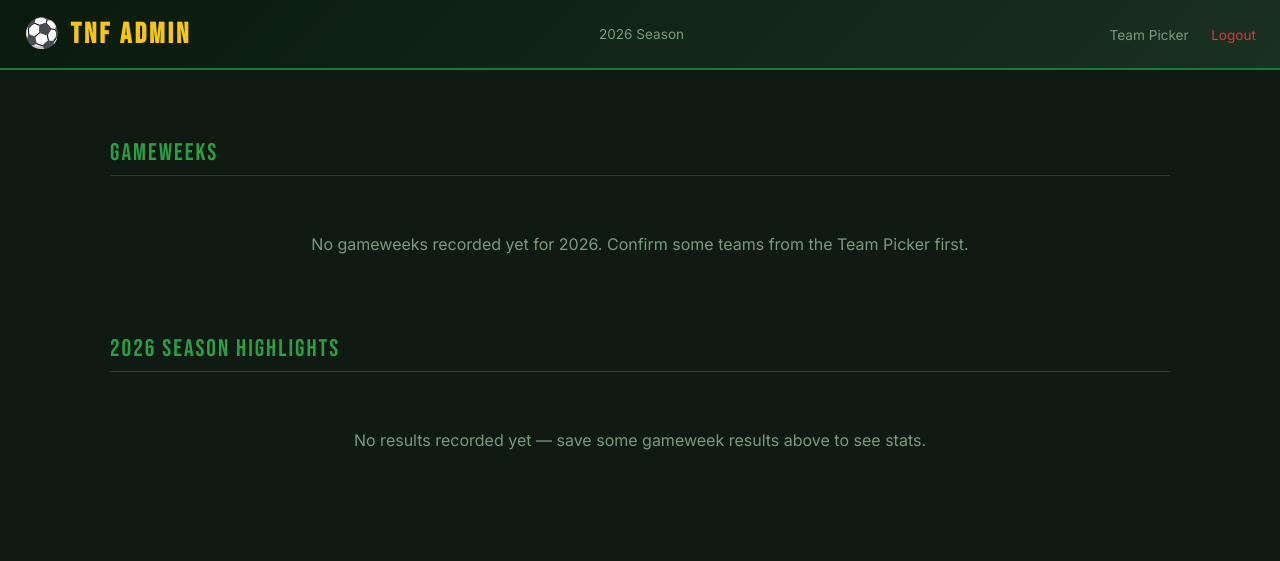
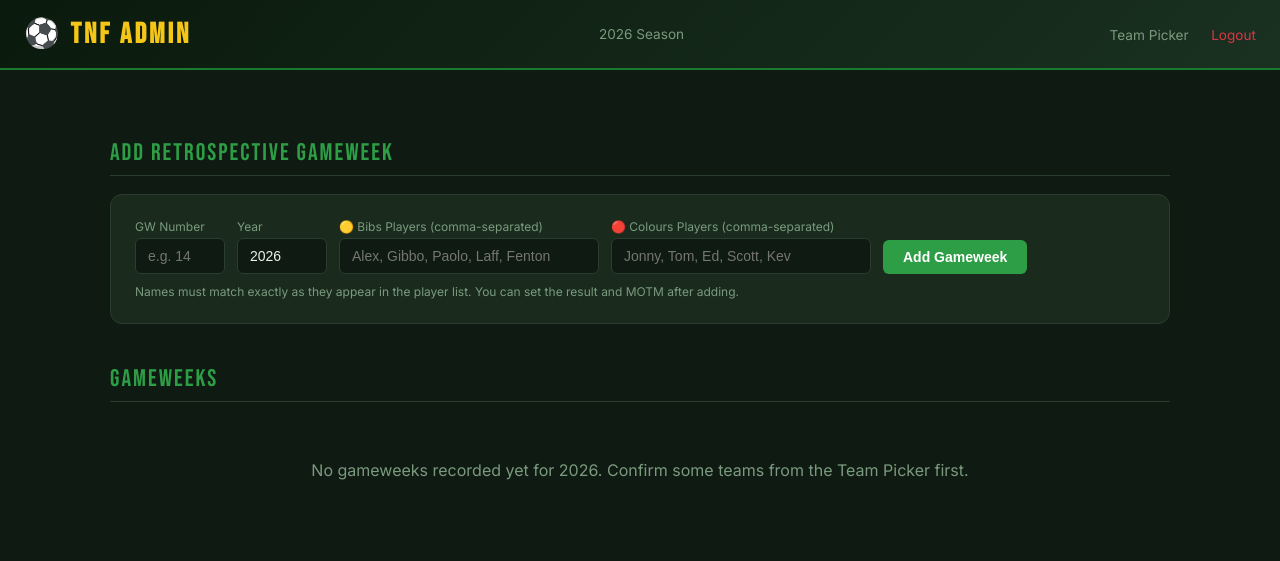
Before and after one commit to a-m-c-z/tnf-app, a Flask app: page /admin in a window 1280 px wide. Shown: the top 561 px of the page. Run offline with Flask 3, Linux system fonts and the light colour scheme; the visitor is signed in with stand-in values (Sample User, id 1); data comes from the database, SQL or seed files in the repository; data that the repository does not hold is empty.

Commit message:
retro gameweeks

```diff
--- a/app.py
+++ b/app.py
@@ -19,7 +19,7 @@ PLAYERS = [
     'Alex', 'Gibbo', 'Paolo', 'Laff', 'Fenton', 'Jonny', 'Tom', 'Ed',
     'Scott', 'Kev', 'Adam', 'Ilya', 'Shaun', 'Luke', 'Kieran', 'Farrar',
     'Jon', 'Baker Jr', 'Paul D', 'Wysocki', 'Gareth', 'Harry Bass', 'Si',
-    'Dave', 'Evan', 'Ethan',
+    'Dave', 'Evan', 'Ethan', 'Guest 1', 'Guest 2', 'Guest 3', 'Guest 4'
 ]
 
 database.init_db()
@@ -284,11 +284,47 @@ def admin():
 @app.route('/admin/save_result', methods=['POST'])
 @admin_required
 def save_result():
-    gw_key         = request.form.get('gameweek_key')
-    result         = request.form.get('result')
-    goal_difference= request.form.get('goal_difference', '')
-    motm_player_id = request.form.get('motm_player_id') or None
+    gw_key          = request.form.get('gameweek_key')
+    result          = request.form.get('result')
+    goal_difference = request.form.get('goal_difference', '')
+    motm_player_id  = request.form.get('motm_player_id') or None
     database.save_gameweek_result(gw_key, result, goal_difference, motm_player_id)
+    return redirect(url_for('admin'))
+
+
+@app.route('/admin/delete_gameweek', methods=['POST'])
+@admin_required
+def delete_gameweek():
+    gw_key = request.form.get('gameweek_key')
+    database.delete_gameweek(gw_key)
+    return redirect(url_for('admin'))
+
+
+@app.route('/admin/add_gameweek', methods=['POST'])
+@admin_required
+def add_gameweek():
+    """Add a retrospective gameweek manually."""
+    gw_number   = request.form.get('gw_number', '').strip()
+    gw_year     = request.form.get('gw_year', '').strip()
+    bibs_raw    = request.form.get('bibs_players', '')
+    colours_raw = request.form.get('colours_players', '')
+
+    bibs_names    = [n.strip() for n in bibs_raw.split(',') if n.strip()]
+    colours_names = [n.strip() for n in colours_raw.split(',') if n.strip()]
+
+    error = None
+    if not gw_number or not gw_year:
+        error = 'Gameweek number and year are required.'
+    elif len(bibs_names) == 0 or len(colours_names) == 0:
+        error = 'Both teams must have at least one player.'
+    elif len(bibs_names) != len(colours_names):
+        error = f'Teams must be equal size ({len(bibs_names)} vs {len(colours_names)}).'
+
+    if error:
+        return redirect(url_for('admin') + f'?add_error={error}')
+
+    gw_key = f"{gw_number}-{gw_year}"
+    database.save_gameweek_teams_manual(gw_key, bibs_names, colours_names)
     return redirect(url_for('admin'))
 
 
@@ -348,12 +384,3 @@ def assign_positions(players):
 
 if __name__ == '__main__':
     app.run(debug=True, host='0.0.0.0', port=5000)
-
-@app.route('/check-volume')
-def check_volume():
-    import os
-    data_dir = '/data'
-    if os.path.exists(data_dir):
-        files = os.listdir(data_dir)
-        return f"Files in /data: {files}"
-    return "/data directory does not exist ❌"
--- a/database.py
+++ b/database.py
@@ -414,3 +414,52 @@ def get_season_stats(year=None):
             stats[name]['worst_partner_win_pct'] = 0
 
     return stats
+
+
+def delete_gameweek(gameweek_key):
+    """Delete a gameweek and its result entirely."""
+    conn = sqlite3.connect(DB_PATH)
+    c = conn.cursor()
+    c.execute('DELETE FROM gameweek_results WHERE gameweek_key = ?', (gameweek_key,))
+    c.execute('DELETE FROM gameweek_teams WHERE gameweek_key = ?', (gameweek_key,))
+    conn.commit()
+    conn.close()
+
+
+def save_gameweek_teams_manual(gameweek_key, bibs_names, colours_names):
+    """
+    Save a retrospective gameweek given just player names.
+    Looks up ratings to compute averages; falls back to 5.0 if no ratings found.
+    """
+    import json
+    conn = sqlite3.connect(DB_PATH)
+    c = conn.cursor()
+
+    def avg_for(name):
+        c.execute('''SELECT AVG(defensive_workrate + attacking_workrate + fitness +
+                                passing_possession + defending_tackles + shooting +
+                                physicality + pace + goalkeeping) / 9.0
+                     FROM ratings r
+                     JOIN players p ON r.player_id = p.id
+                     WHERE p.name = ?''', (name,))
+        row = c.fetchone()
+        return round(row[0], 2) if row and row[0] else 5.0
+
+    bibs    = [{'name': n, 'avg_rating': avg_for(n), 'def_rating': 5.0, 'att_rating': 5.0} for n in bibs_names]
+    colours = [{'name': n, 'avg_rating': avg_for(n), 'def_rating': 5.0, 'att_rating': 5.0} for n in colours_names]
+
+    bibs_avg    = sum(p['avg_rating'] for p in bibs)    / len(bibs)    if bibs    else 5.0
+    colours_avg = sum(p['avg_rating'] for p in colours) / len(colours) if colours else 5.0
+
+    c.execute('''INSERT INTO gameweek_teams
+                     (gameweek_key, bibs_players, colours_players, bibs_avg, colours_avg, updated_at)
+                 VALUES (?, ?, ?, ?, ?, CURRENT_TIMESTAMP)
+                 ON CONFLICT(gameweek_key) DO UPDATE SET
+                     bibs_players    = excluded.bibs_players,
+                     colours_players = excluded.colours_players,
+                     bibs_avg        = excluded.bibs_avg,
+                     colours_avg     = excluded.colours_avg,
+                     updated_at      = CURRENT_TIMESTAMP''',
+              (gameweek_key, json.dumps(bibs), json.dumps(colours), bibs_avg, colours_avg))
+    conn.commit()
+    conn.close()
--- a/templates/admin.html
+++ b/templates/admin.html
@@ -149,6 +149,67 @@
         }
         .result-form button:hover { background: var(--green); }
 
+        .btn-delete {
+            padding: 6px 14px;
+            background: transparent;
+            color: var(--colours);
+            border: 1px solid var(--colours);
+            border-radius: 6px;
+            font-size: 0.75rem;
+            font-weight: 600;
+            cursor: pointer;
+            transition: background .2s, color .2s;
+        }
+        .btn-delete:hover { background: var(--colours); color: white; }
+
+        .retro-form {
+            background: var(--card);
+            border: 1px solid var(--border);
+            border-radius: 12px;
+            padding: 24px;
+            margin-bottom: 28px;
+        }
+        .retro-form .fields {
+            display: flex;
+            flex-wrap: wrap;
+            gap: 12px;
+            align-items: flex-end;
+        }
+        .retro-form label { font-size: 0.75rem; color: var(--muted); display: block; margin-bottom: 4px; }
+        .retro-form input, .retro-form select {
+            background: var(--bg);
+            border: 1px solid var(--border);
+            color: var(--text);
+            padding: 9px 12px;
+            border-radius: 6px;
+            font-size: 0.875rem;
+            outline: none;
+        }
+        .retro-form input:focus { border-color: var(--green-l); }
+        .retro-form input.wide { width: 260px; }
+        .retro-form input.narrow { width: 90px; }
+        .retro-form button {
+            padding: 9px 20px;
+            background: var(--green-l);
+            color: white;
+            border: none;
+            border-radius: 6px;
+            font-size: 0.875rem;
+            font-weight: 600;
+            cursor: pointer;
+        }
+        .retro-form button:hover { background: var(--green); }
+        .retro-hint { font-size: 0.75rem; color: var(--muted); margin-top: 10px; }
+        .add-error {
+            background: rgba(220,53,69,0.15);
+            border: 1px solid var(--colours);
+            color: #ff8a93;
+            padding: 10px 14px;
+            border-radius: 6px;
+            margin-bottom: 14px;
+            font-size: 0.85rem;
+        }
+
         .motm-tag {
             display: inline-flex;
             align-items: center;
@@ -238,6 +299,41 @@
 
 <main>
 
+    <!-- ── Add Retrospective Gameweek ────────────────────── -->
+    <div class="section-title">Add Retrospective Gameweek</div>
+
+    {% set add_error = request.args.get('add_error') %}
+    {% if add_error %}
+    <div class="add-error">⚠️ {{ add_error }}</div>
+    {% endif %}
+
+    <div class="retro-form">
+        <form method="POST" action="/admin/add_gameweek">
+            <div class="fields">
+                <div>
+                    <label>GW Number</label>
+                    <input type="number" name="gw_number" class="narrow" placeholder="e.g. 14" min="1" max="60" required>
+                </div>
+                <div>
+                    <label>Year</label>
+                    <input type="number" name="gw_year" class="narrow" placeholder="{{ year }}" value="{{ year }}" required>
+                </div>
+                <div>
+                    <label>🟡 Bibs Players (comma-separated)</label>
+                    <input type="text" name="bibs_players" class="wide" placeholder="Alex, Gibbo, Paolo, Laff, Fenton">
+                </div>
+                <div>
+                    <label>🔴 Colours Players (comma-separated)</label>
+                    <input type="text" name="colours_players" class="wide" placeholder="Jonny, Tom, Ed, Scott, Kev">
+                </div>
+                <div>
+                    <button type="submit">Add Gameweek</button>
+                </div>
+            </div>
+            <p class="retro-hint">Names must match exactly as they appear in the player list. You can set the result and MOTM after adding.</p>
+        </form>
+    </div>
+
     <!-- ── Gameweeks ─────────────────────────────────────── -->
     <div class="section-title">Gameweeks</div>
 
@@ -247,6 +343,7 @@
         <div class="gw-card {% if gw.result %}has-result{% endif %}">
             <div class="gw-header">
                 <span class="gw-label">GW {{ gw.gameweek_key }}</span>
+                <div style="display:flex;align-items:center;gap:10px;flex-wrap:wrap;">
                     {% if gw.result %}
                         <span class="result-badge {{ gw.result }}">
                             {% if gw.result == 'bibs_win' %}🟡 Bibs Win
@@ -255,6 +352,12 @@
                             {% if gw.goal_difference %}(+{{ gw.goal_difference }}){% endif %}
                         </span>
                     {% endif %}
+                    <form method="POST" action="/admin/delete_gameweek"
+                          onsubmit="return confirm('Delete GW {{ gw.gameweek_key }}? This cannot be undone.')">
+                        <input type="hidden" name="gameweek_key" value="{{ gw.gameweek_key }}">
+                        <button type="submit" class="btn-delete">🗑 Delete</button>
+                    </form>
+                </div>
             </div>
 
             <div class="teams-row">
```
Lines whose indentation alone changed are shown as unchanged.
